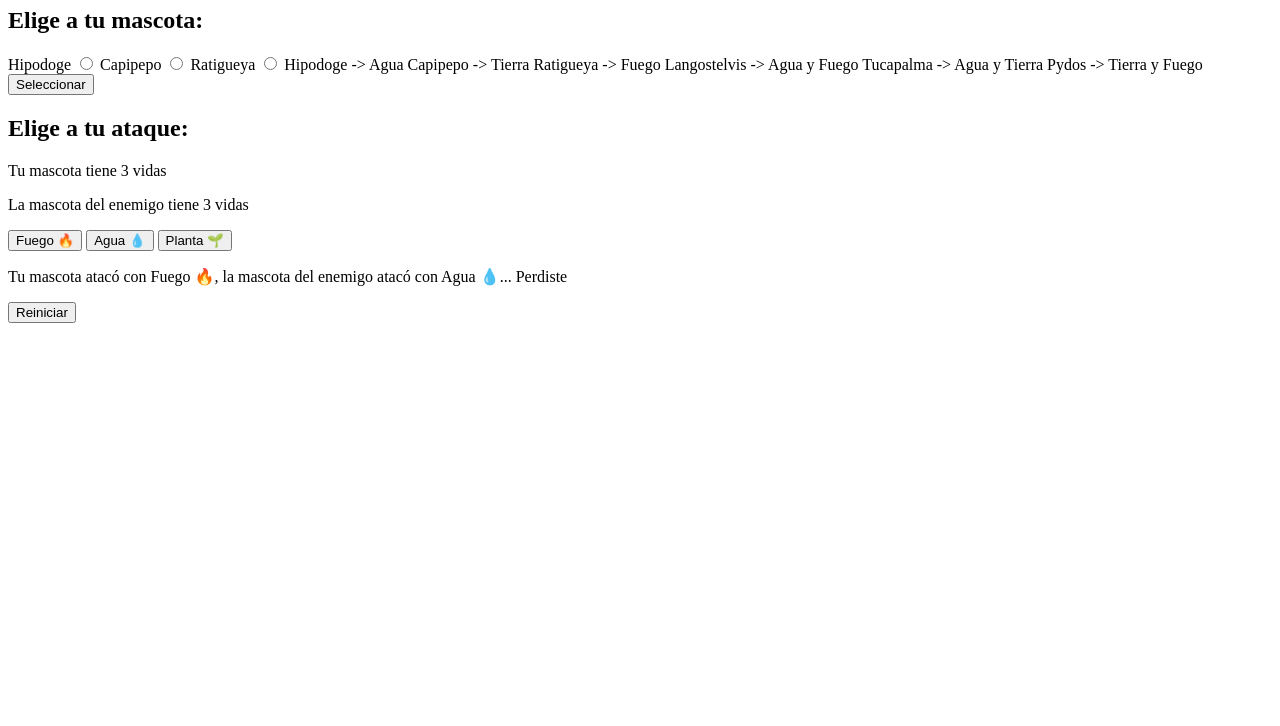
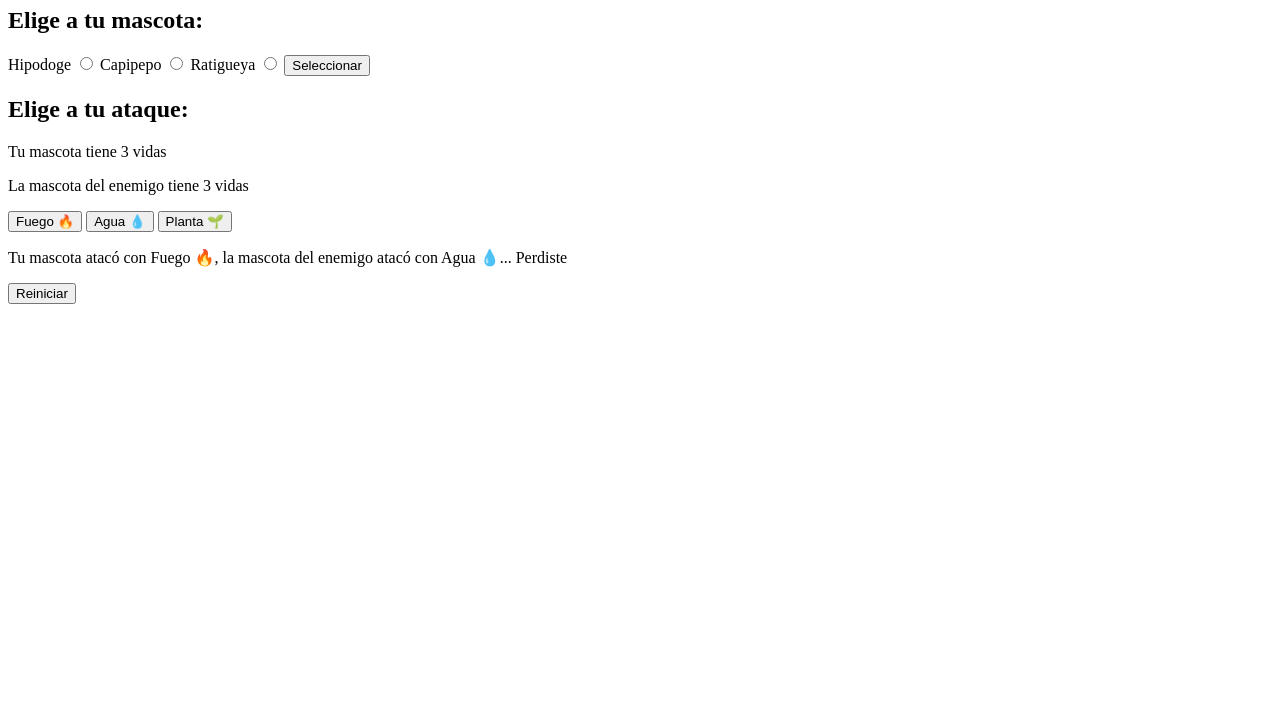
Before and after one commit to inkosi4/jugando, a plain HTML site: page mokepon/mokepon.html in a window 1280 px wide. Shown: the part 74-800 px from the top of the page. Drawn offline with Linux system fonts and the light colour scheme.

Commit message:
new distribution

```diff
--- a/mokepon/mokepon.html
+++ b/mokepon/mokepon.html
@@ -16,14 +16,6 @@
             <input type="radio" name="mascota" id="capipepo"/>
             <label for="ratigueya">Ratigueya</label>
             <input type="radio" name="mascota" id="ratigueya"/>
-
-
-            Hipodoge -> Agua
-            Capipepo -> Tierra
-            Ratigueya -> Fuego
-            Langostelvis -> Agua y Fuego
-            Tucapalma -> Agua y Tierra
-            Pydos -> Tierra y Fuego
 
             <button>Seleccionar</button>
         </section>
```
Also changed, not shown: miprimerjuego/css/style.css (added), miprimerjuego/js/script.js (renamed from js/script.js), miprimerjuego/miprimerjuego.html (renamed from miprimerjuego.html).
